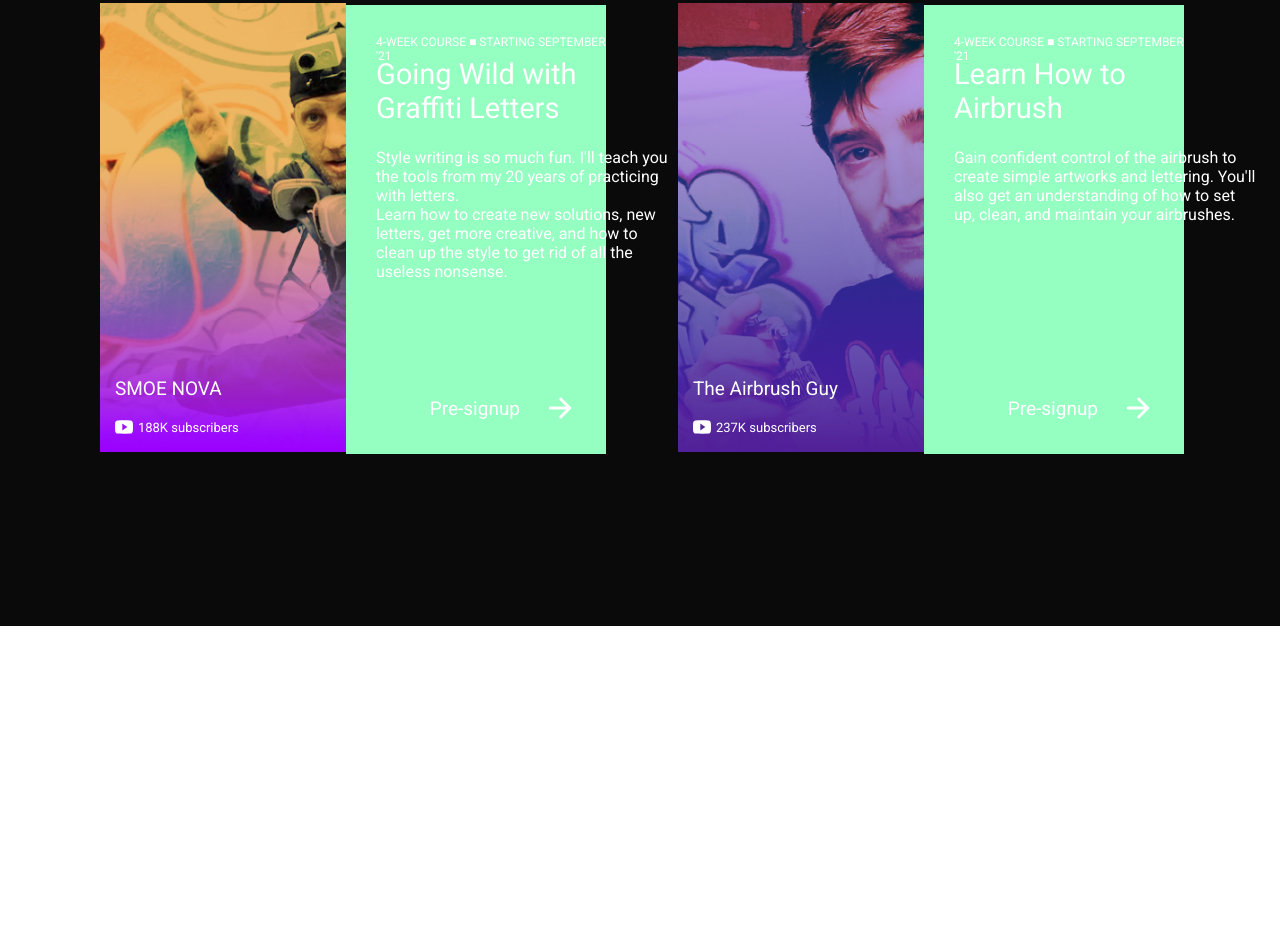
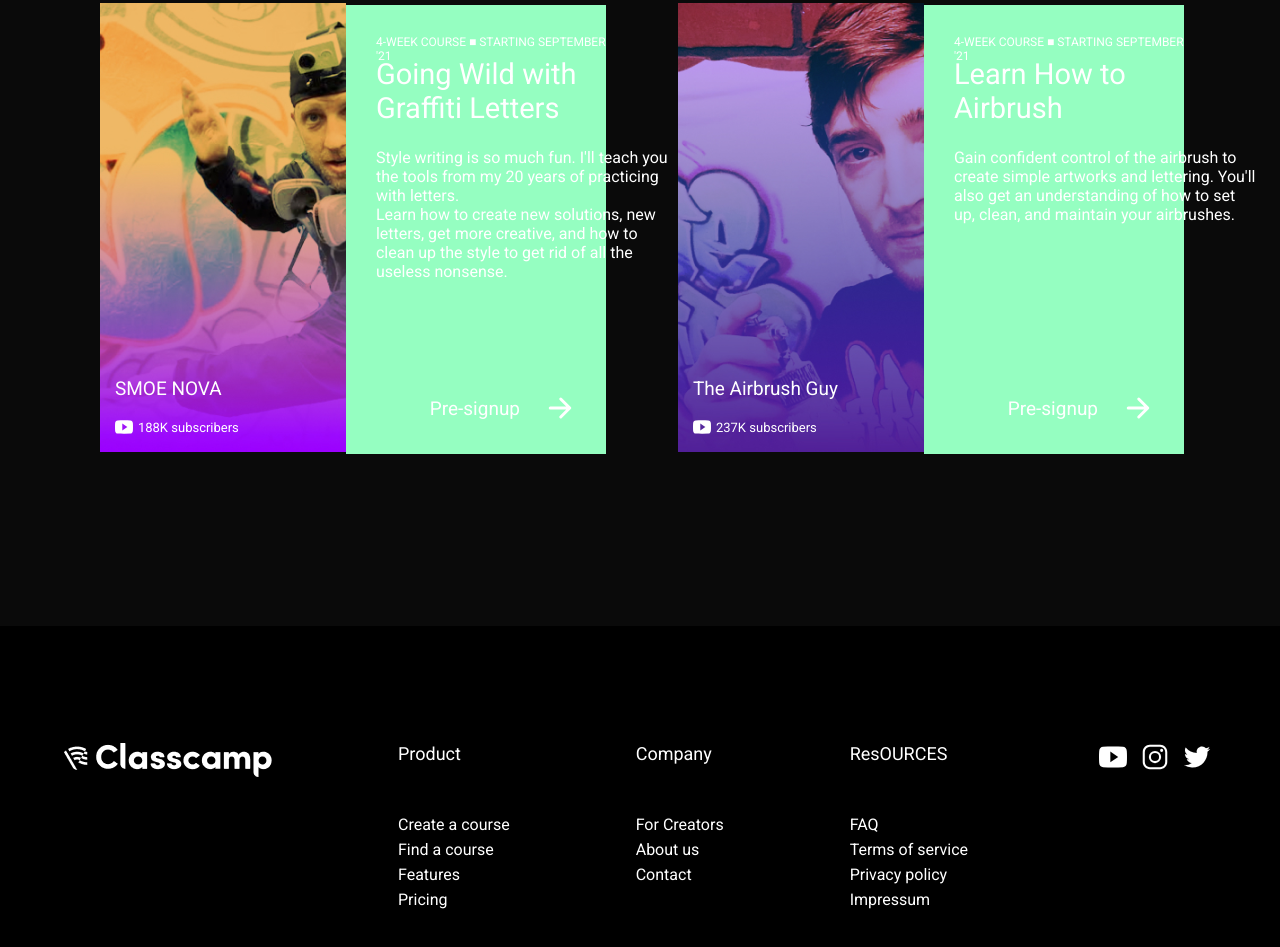
Before and after one commit to jenish82/work-one, a plain HTML site: page index.html in a window 1280 px wide. Shown: the part 7188-8135 px from the top of the page. Before the commit the page ends 7814 px from the top, so only its background shows below. Drawn offline with nearby package versions, Linux system fonts and the light colour scheme.

Commit message:
footer ди коштум

```diff
--- a/css/stayl.css
+++ b/css/stayl.css
@@ -698,6 +698,34 @@ button {
     align-items: center;
     justify-content: space-between;
 }
+/*footer end*/
 
 
-/*block end*/
+/*footer start*/
+#footer {
+    padding: 117px 0;
+    background: #000;
+}
+.footer-text h1 {
+    color: #FFF;
+    font-size: 18px;
+    font-weight: 400;
+    padding-bottom: 48px;
+}
+.footer-text h4 {
+     color: #FFF;
+     font-size: 16px;
+     font-weight: 400;
+    padding: 3px 0;
+ }
+.footer-icons a {
+    color: #FFFFFF;
+    font-size: 28px;
+    padding: 0 5px;
+}
+.footer {
+    display: flex;
+    align-items: start;
+    justify-content: space-between;
+}
+/*camp end*/
--- a/index.html
+++ b/index.html
@@ -405,9 +405,40 @@
     </div>
 </section>
 
-<footer id="camp">
+<footer id="footer">
     <div class="container">
-        <div class="camp">
+        <div class="footer">
+            <div class="footer-logo">
+                <img src="./img/footer-logo.png" alt="logo">
+            </div>
+
+            <div class="footer-text">
+                <h1>Product</h1>
+                <h4>Create a course</h4>
+                <h4>Find a course</h4>
+                <h4>Features</h4>
+                <h4>Pricing</h4>
+            </div>
+            <div class="footer-text">
+                <h1>Company</h1>
+                <h4>For Creators</h4>
+                <h4>About us</h4>
+                <h4>Contact</h4>
+            </div>
+            <div class="footer-text">
+                <h1>ResOURCES</h1>
+                <h4>FAQ</h4>
+                <h4>Terms of service</h4>
+                <h4>Privacy policy</h4>
+                <h4>Impressum</h4>
+            </div>
+            <div class="footer-icons">
+                <a href="#"><ion-icon name="logo-youtube"></ion-icon></a>
+                <a href="#"><ion-icon name="logo-instagram"></ion-icon></a>
+                <a href="#"><ion-icon name="logo-twitter"></ion-icon></a>
+
+            </div>
+
 
         </div>
     </div>
```
Also changed, not shown: img/footer-logo.png (added).
